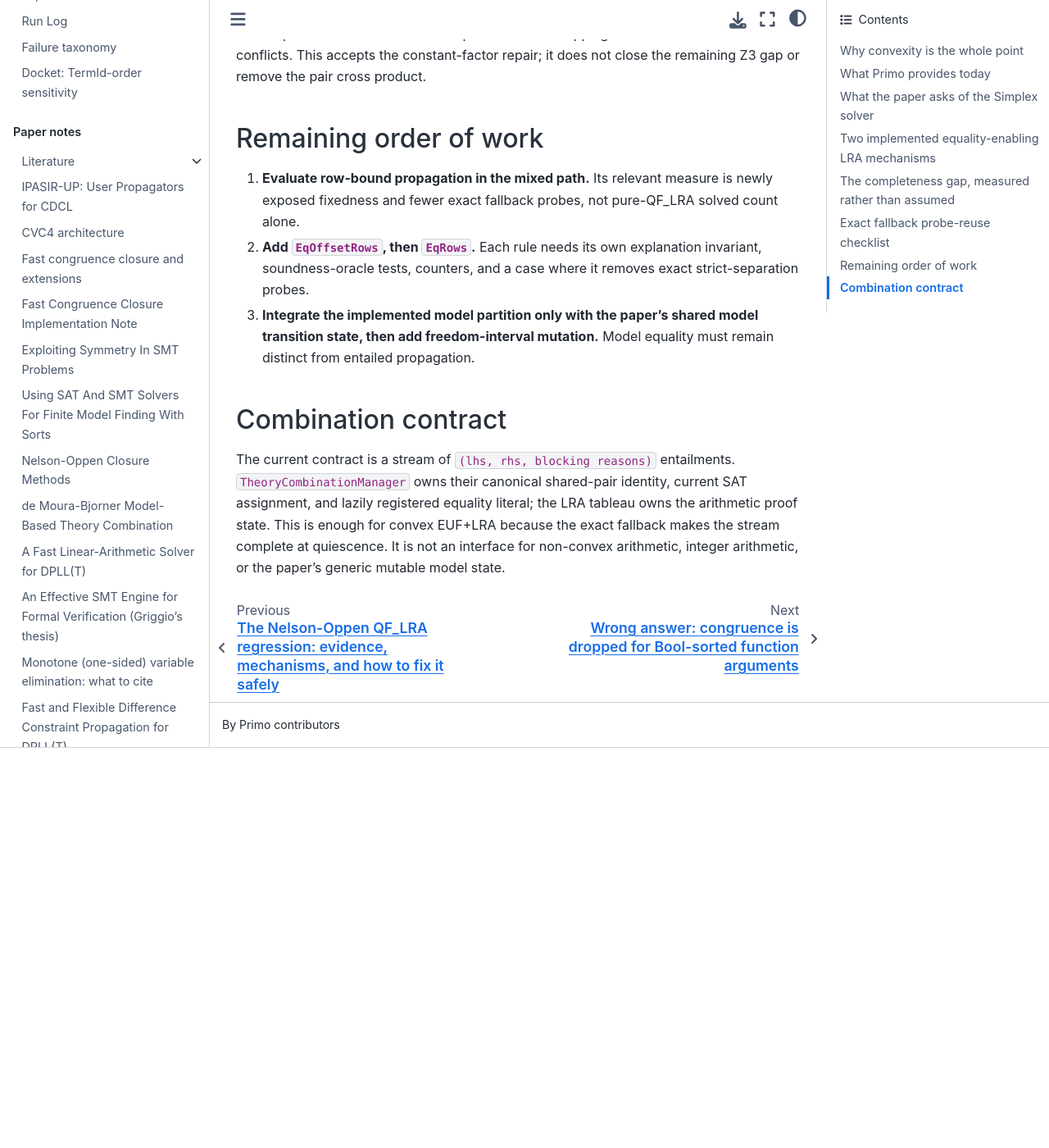
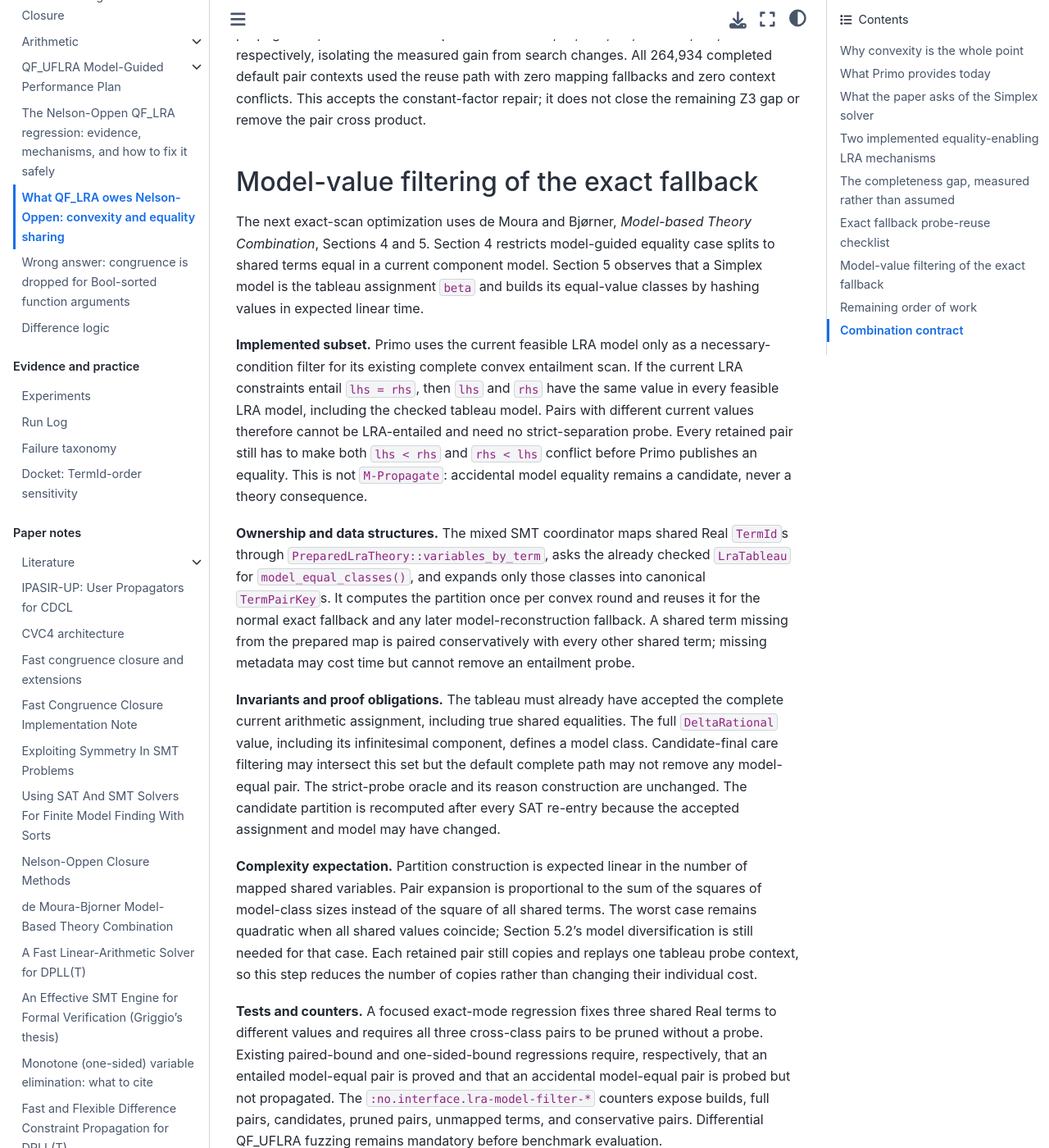
Before and after one commit to primo-solver/primo, a Jupyter Book: the page built from docs/qf-lra-equality-sharing.md, in a window 1280 px wide and 1400 px high, scrolled down 7796 px. Shown: the whole window at 82% size. Built offline with Jupyter Book 1.0.4 settings and Sphinx 7.4.7 and the Sphinx Book theme 1.1.4, drawn with Linux system fonts in a browser that asks for light colours; before the commit the page ends 8708 px from its top, so only the background shows below that; some of the changed text lies outside the part shown.

Commit message:
Filter exact LRA equality probes by model value

```diff
--- a/docs/qf-lra-equality-sharing.md
+++ b/docs/qf-lra-equality-sharing.md
@@ -44,10 +44,11 @@ deterministic spanning set rather than all pairwise equalities in one class.
 `LraTableau::model_equal_classes()` separately implements the paper's linear
 model-value partition over caller-supplied shared variables. It hashes the full
 `DeltaRational` value, drops singleton classes, and returns deterministic
-candidate classes. The mixed coordinator does not currently consume this API:
-the existing model-equality experiment has its own query and mutation path.
-Keeping the API separate from `entailed_equalities()` is load-bearing because
-model coincidence is a conjecture, not a theory consequence.
+candidate classes. The mixed coordinator consumes this API as a
+necessary-condition filter before exact entailment probes; the separate
+model-equality experiment still has its own query and mutation path. Keeping
+the API separate from `entailed_equalities()` is load-bearing because model
+coincidence is a conjecture, not a theory consequence.
 
 After a feasible mixed-theory LRA check, `smt::solve_qf_uf_lra` maps shared Real
 terms to their tableau variables, requests these cheap entailments, and routes
@@ -58,11 +59,13 @@ clause, SAT is re-entered and both theories see the equality on the next round.
 
 These rules are deliberately incomplete. Once they and the EUF spanning
 equalities reach quiescence for the current SAT assignment, the default
-`final` path proves every still-unresolved shared Real pair by testing both
-strict separations. This exact fallback preserves completeness of the convex
-EUF+LRA combination while avoiding probes for equalities already established
-by EUF or the cheap LRA rules. The online paired-bound producer remains an
-additional early source; it is not the completeness mechanism.
+`final` path first removes pairs whose values differ in the current feasible
+LRA model, then proves every still-unresolved model-equal pair by testing both
+strict separations. An entailed equality must hold in the current model, so this
+filter preserves completeness while avoiding probes for cross-value pairs and
+equalities already established by EUF or the cheap LRA rules. The online
+paired-bound producer remains an additional early source; it is not the
+completeness mechanism.
 
 ## What the paper asks of the Simplex solver
 
@@ -85,9 +88,11 @@ the concrete model, so the delta component must participate in the key — using
 only the rational part would over-report equalities and hand the NO layer
 unsound propagations.
 
-This operation is cheap, but it is useful only inside the paper's explicit
-model-transition machinery. It is not the next convex-combination step and must
-not be substituted for entailment.
+This operation is cheap, but its result must not be substituted for entailment.
+Primo uses unequal model values only to reject impossible entailment candidates
+and still proves both strict orientations for every retained pair. Using equal
+model values as propagations belongs to the paper's explicit model-transition
+machinery and remains unimplemented.
 
 ### 2. Opportunistic equality propagation (§5.1)
 
@@ -312,6 +317,59 @@ path with zero mapping fallbacks and zero context conflicts. This accepts the
 constant-factor repair; it does not close the remaining Z3 gap or remove the
 pair cross product.
 
+## Model-value filtering of the exact fallback
+
+The next exact-scan optimization uses de Moura and Bjørner, *Model-based Theory
+Combination*, Sections 4 and 5. Section 4 restricts model-guided equality case
+splits to shared terms equal in a current component model. Section 5 observes
+that a Simplex model is the tableau assignment `beta` and builds its equal-value
+classes by hashing values in expected linear time.
+
+**Implemented subset.** Primo uses the current feasible LRA model only as a
+necessary-condition filter for its existing complete convex entailment scan. If
+the current LRA constraints entail `lhs = rhs`, then `lhs` and `rhs` have the
+same value in every feasible LRA model, including the checked tableau model.
+Pairs with different current values therefore cannot be LRA-entailed and need
+no strict-separation probe. Every retained pair still has to make both
+`lhs < rhs` and `rhs < lhs` conflict before Primo publishes an equality. This is
+not `M-Propagate`: accidental model equality remains a candidate, never a
+theory consequence.
+
+**Ownership and data structures.** The mixed SMT coordinator maps shared Real
+`TermId`s through `PreparedLraTheory::variables_by_term`, asks the already
+checked `LraTableau` for `model_equal_classes()`, and expands only those classes
+into canonical `TermPairKey`s. It computes the partition once per convex round
+and reuses it for the normal exact fallback and any later model-reconstruction
+fallback. A shared term missing from the prepared map is paired conservatively
+with every other shared term; missing metadata may cost time but cannot remove
+an entailment probe.
+
+**Invariants and proof obligations.** The tableau must already have accepted
+the complete current arithmetic assignment, including true shared equalities.
+The full `DeltaRational` value, including its infinitesimal component, defines a
+model class. Candidate-final care filtering may intersect this set but the
+default complete path may not remove any model-equal pair. The strict-probe
+oracle and its reason construction are unchanged. The candidate partition is
+recomputed after every SAT re-entry because the accepted assignment and model
+may have changed.
+
+**Complexity expectation.** Partition construction is expected linear in the
+number of mapped shared variables. Pair expansion is proportional to the sum of
+the squares of model-class sizes instead of the square of all shared terms. The
+worst case remains quadratic when all shared values coincide; Section 5.2's
+model diversification is still needed for that case. Each retained pair still
+copies and replays one tableau probe context, so this step reduces the number of
+copies rather than changing their individual cost.
+
+**Tests and counters.** A focused exact-mode regression fixes three shared Real
+terms to different values and requires all three cross-class pairs to be pruned
+without a probe. Existing paired-bound and one-sided-bound regressions require,
+respectively, that an entailed model-equal pair is proved and that an accidental
+model-equal pair is probed but not propagated. The
+`:no.interface.lra-model-filter-*` counters expose builds, full pairs,
+candidates, pruned pairs, unmapped terms, and conservative pairs. Differential
+QF_UFLRA fuzzing remains mandatory before benchmark evaluation.
+
 ## Remaining order of work
 
 1. **Evaluate row-bound propagation in the mixed path.** Its relevant measure
@@ -320,9 +378,10 @@ pair cross product.
 2. **Add `EqOffsetRows`, then `EqRows`.** Each rule needs its own explanation
    invariant, soundness-oracle tests, counters, and a case where it removes
    exact strict-separation probes.
-3. **Integrate the implemented model partition only with the paper's shared
-   model transition state, then add freedom-interval mutation.** Model equality
-   must remain distinct from entailed propagation.
+3. **Add the paper's shared model transition state, then freedom-interval
+   mutation.** The partition is already safe as an exact-candidate filter, but
+   using equal classes to drive SAT choices still requires this state. Model
+   equality must remain distinct from entailed propagation.
 
 ## Combination contract
 
```
Also changed, not shown: docs/architecture.md (+10 -6 lines), docs/debugging.md (+15 -4 lines), docs/papers/model-based-theory-combination.md (+6 -4 lines), docs/papers/nelson-oppen-closure-methods.md (+31 -14 lines), docs/qf-uflra-convex-no-merge-plan.md (+5 -3 lines), 2 other files.
